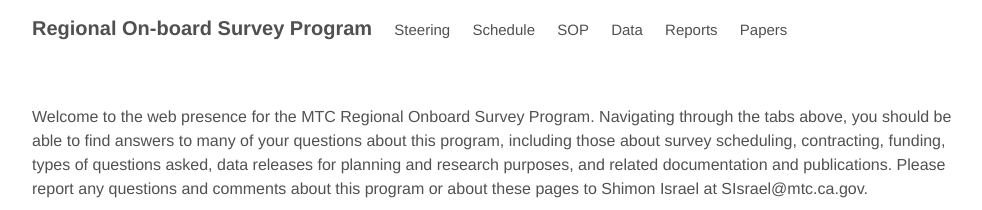
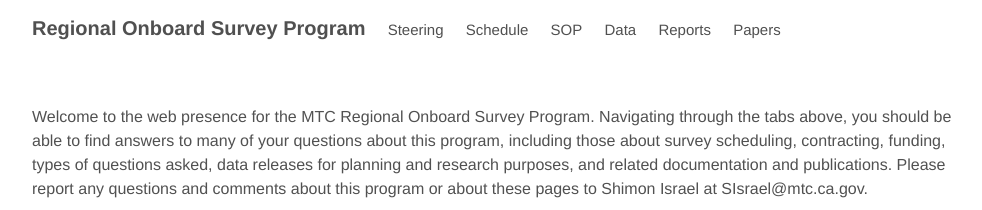
Before and after one commit to BayAreaMetro/transit-passenger-surveys, a Jekyll site: the page built from index.html, in a window 1280 px wide. Shown: the top 210 px of the page, without its empty margins (144-1126 px from the left). Built offline with Jekyll 4.4.1, drawn with Linux system fonts in a browser that asks for light colours; the list of posts is cut into pages by our own code.

Commit message:
Front page

```diff
--- a/_config.yml
+++ b/_config.yml
@@ -9,7 +9,7 @@
 permalink:        pretty
 
 # Setup
-title:            Regional On-board Survey Program
+title:            Regional Onboard Survey Program
 tagline:          'Metropolitan Transportation Commission'
 url:              http://metropolitantransportationcommission.github.io/onboard-surveys
 shorturl:         metropolitantransportationcommission.github.io/onboard-surveys
```
